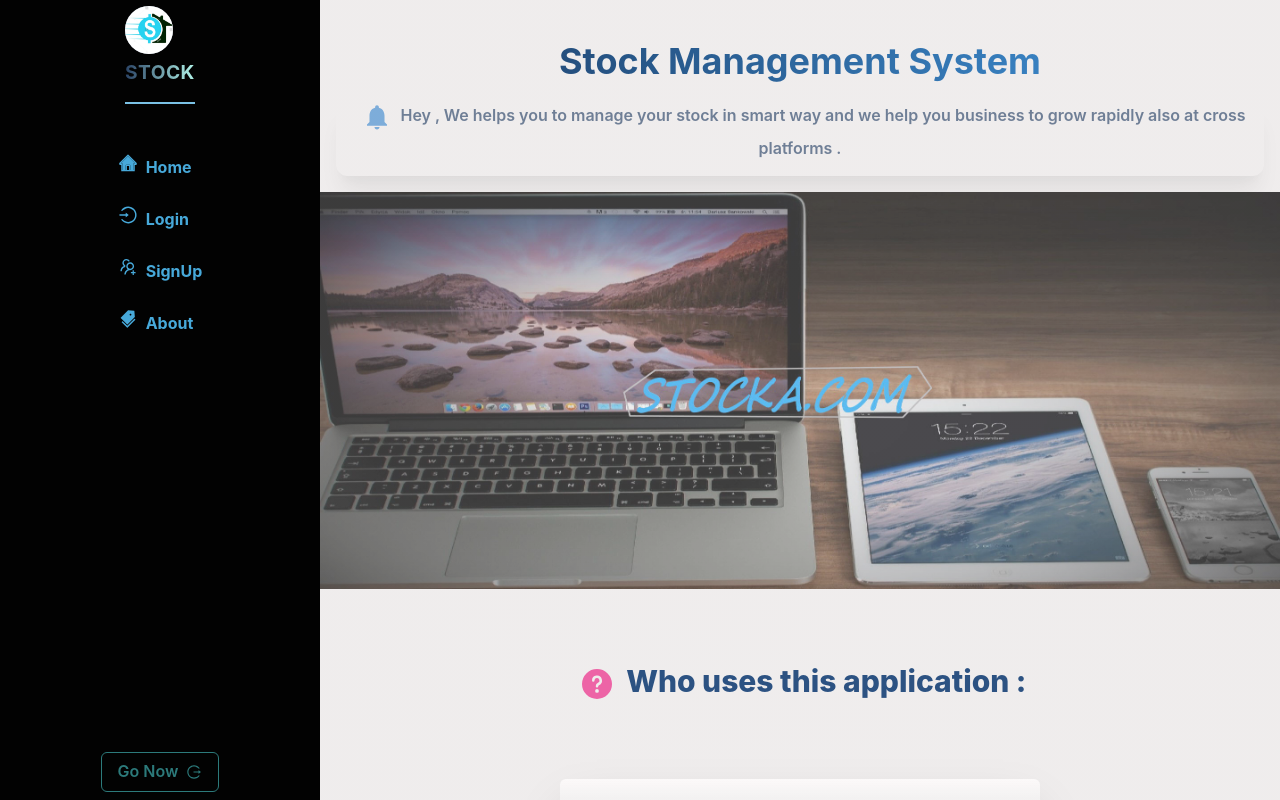
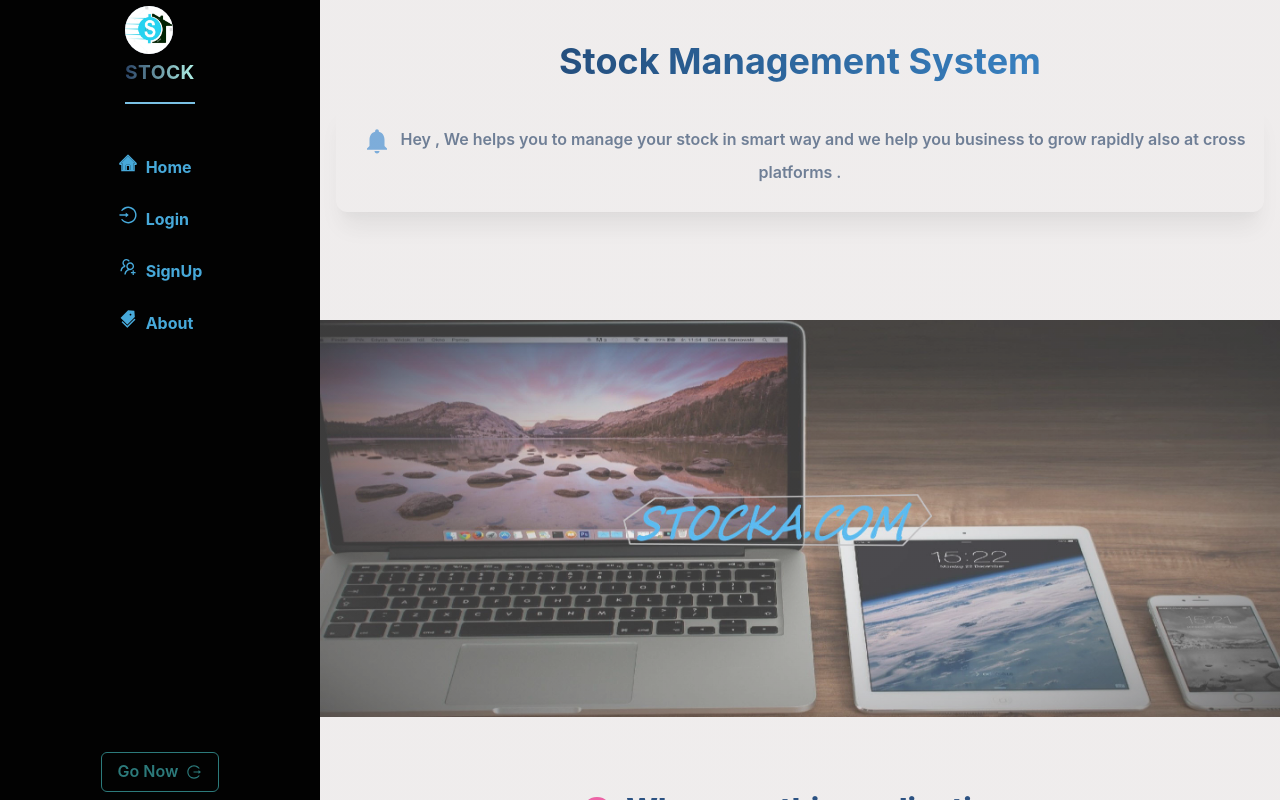
Before and after one commit to Thierry-Chain/stocka, a React (Create React App) app: page / in a window 1280 px wide. Built offline with nearby package versions, Linux system fonts and the light colour scheme; no server answers.

Commit message:
improved hero text dimension

```diff
--- a/src/components/Home.jsx
+++ b/src/components/Home.jsx
@@ -19,6 +19,7 @@
 export default function Home() {
   return (
     <Container minW="full" pl="0" pr="0">
+      <Flex flexDir="column" h="40vh">
         <Heading
           fontWeight="bold"
           bgGradient="linear(to-l,blue.400,blue.900)"
@@ -30,7 +31,14 @@
         >
           Stock Management System
         </Heading>
-      <Box opacity="0.6" color="blue.900" rounded="xl" shadow="xl" m="4" pb="3">
+        <Box
+          opacity="0.6"
+          color="blue.900"
+          rounded="xl"
+          shadow="xl"
+          m="4"
+          py="6"
+        >
           <Text
             textAlign="center"
             fontSize="md"
@@ -42,6 +50,7 @@
             business to grow rapidly also at cross platforms .{' '}
           </Text>
         </Box>
+      </Flex>
       <Box m="0" p="0" minW="full">
         <Image
           opacity="0.75"
```
Lines whose indentation alone changed are shown as unchanged.
